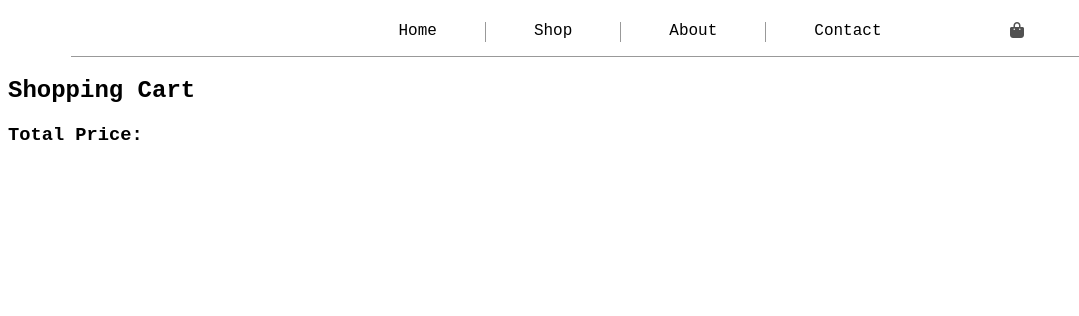
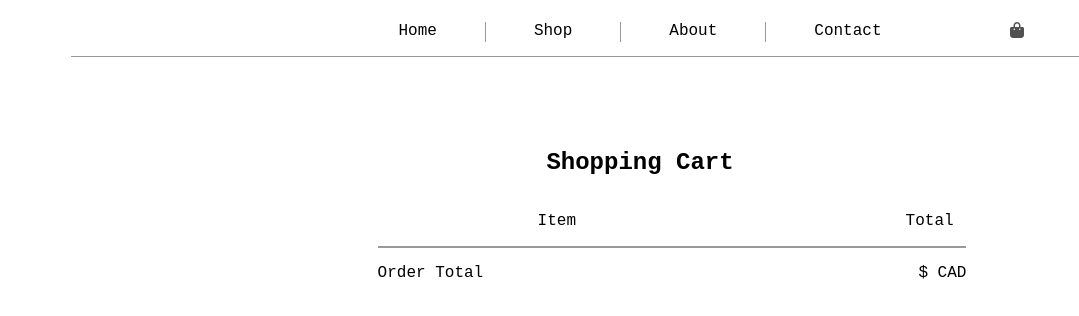
Before and after one commit to kitsaaa/jeans-shop, an Angular app: page /cart in a window 1280 px wide. Shown: the top 316 px of the page, without its empty margins (0-1079 px from the left). Built offline with nearby package versions, Linux system fonts and the light colour scheme.

Commit message:
Added ui for shopping cart

```diff
--- a/src/app/app.module.ts
+++ b/src/app/app.module.ts
@@ -13,6 +13,7 @@ import { AboutComponent } from './about/about.component';
 import { ContactComponent } from './contact/contact.component';
 import { ItemDetailesComponent } from './item-detailes/item-detailes.component';
 import { CartComponent } from './cart/cart.component';
+import { ItemInCartComponent } from './item-in-cart/item-in-cart.component';
 
 
 
@@ -27,7 +28,8 @@ import { CartComponent } from './cart/cart.component';
     AboutComponent,
     ContactComponent,
     ItemDetailesComponent,
-    CartComponent
+    CartComponent,
+    ItemInCartComponent
   ],
   imports: [
     BrowserModule,
--- a/src/app/cart/cart.component.css
+++ b/src/app/cart/cart.component.css
@@ -0,0 +1,35 @@
+.container {
+    display: flex;
+    flex-direction: column;
+    align-items: center;
+}
+
+.headline {
+    display: flex;
+    flex-direction: row;
+    justify-content: space-between;
+    width: 50vw;
+}
+
+#title {
+    padding-top: 3em;
+}
+
+#item {
+    margin-left: 14em;
+}
+
+.hl {
+    margin-left: 4em;
+    height: 1px;
+    width: 46vw;
+    background-color: rgb(153, 153, 153);
+}
+
+.total {
+    display: flex;
+    flex-direction: row;
+    justify-content: space-between;
+    width: 46vw;
+    margin-left: 4em;
+}
--- a/src/app/cart/cart.component.html
+++ b/src/app/cart/cart.component.html
@@ -1,7 +1,23 @@
 <div class="container">
-    <h2>Shopping Cart</h2>
-    <h3>Total Price: {{totalPrice}}</h3>
+    <h2 id="title">Shopping Cart</h2>
     <div class="cart">
-
+        <div class="headline">
+            <p id="item">Item</p>
+            <p>Total</p>
+        </div>
+        <div class="hl"></div>
+        <!-- <div class="item">
+            <div class="img">
+                <img src={{item.}} alt="">
+            </div>
+        </div> -->
+        <div class="items">
+            <app-item-in-cart *ngFor="let item of items" [item]="item"></app-item-in-cart>
+        </div>
+        <div class="hl"></div>
+        <div class="total">
+            <p>Order Total</p>
+            <p>${{totalPrice}} CAD</p>
+        </div>
     </div>
 </div>
--- a/src/app/item-detailes/item-detailes.component.css
+++ b/src/app/item-detailes/item-detailes.component.css
@@ -3,7 +3,8 @@
     justify-content: center;
     flex-direction: column;
     align-items: center;
-    padding: 5em;
+    /* padding: 5em; */
+    padding-top: 4em;
 }
 
 .img {
@@ -12,3 +13,16 @@
 .img img {
     max-height: 45vh;
 }
+
+.container button {
+    background: none;
+	color: inherit;
+	border: none;
+	padding: 0;
+	font: inherit;
+	cursor: pointer;
+	outline: inherit;
+}
+.container button:hover {
+    border-bottom: 1px solid black;
+}
--- a/src/app/item-detailes/item-detailes.component.html
+++ b/src/app/item-detailes/item-detailes.component.html
@@ -5,5 +5,5 @@
     <h1>{{item.title}}</h1>
     <h2>{{item.price}}$</h2>
     <p>{{item.about}}</p>
-    <button (click)="cartBtnClicked()">Add to cart</button>
+    <button (click)="cartBtnClicked()"><b>Add to cart</b> </button>
 </div>
--- /dev/null
+++ b/src/app/item-in-cart/item-in-cart.component.css
@@ -0,0 +1,48 @@
+.container {
+    height: 13vh;
+    width: 50vw;
+    display: flex;
+    flex-direction: row;
+    justify-content: flex-start;
+    align-items: center;
+    margin-right: 7em;
+}
+
+
+
+
+.description {
+    width: 70%;
+    display: flex;
+    flex-direction: row;
+    justify-content: space-between;
+    /* border: 1px solid red; */
+}
+
+.image img {
+    max-width: 100%;
+    max-height: clamp(2em, 1em + 10vw, 4em);
+}
+.image {
+    display: flex;
+    align-items: center;
+    justify-content: center;
+    max-height: 40%;
+    width: 30%;
+}
+
+.price {
+    display: flex;
+    flex-direction: column;
+    text-align: right;
+}
+
+#remove {
+    width: fit-content;
+    margin-left: 1.3em;
+}
+
+#remove:hover {
+    border-bottom: 1px solid black;
+    /* text-decoration: underline; */
+}
--- /dev/null
+++ b/src/app/item-in-cart/item-in-cart.component.html
@@ -0,0 +1,15 @@
+<div class="container">
+    <div class="image">
+        <img src={{item.images[0]}} alt="img">
+    </div>
+    <div class="description">
+        <div class="about">
+            <h4>{{item.title}}</h4>
+            <p>{{item.about}}</p>
+        </div>
+        <div class="price">
+            <p>${{item.price}} CAD</p>
+            <p id="remove" (click)="onRemove()">Remove</p>
+        </div>
+    </div>
+</div>
--- /dev/null
+++ b/src/app/item-in-cart/item-in-cart.component.ts
@@ -0,0 +1,22 @@
+import { Component, Input, OnInit } from '@angular/core';
+import { CartService } from '../cart.service';
+import { Item } from '../Item';
+
+@Component({
+  selector: 'app-item-in-cart',
+  templateUrl: './item-in-cart.component.html',
+  styleUrls: ['./item-in-cart.component.css']
+})
+export class ItemInCartComponent implements OnInit {
+  @Input() item: Item = new Item();
+
+  constructor(private _cartService: CartService) { }
+
+  ngOnInit(): void {
+  }
+
+  onRemove() {
+    this._cartService.removeItem(this.item);
+    this._cartService.save();
+  }
+}
--- a/src/app/item/item.component.css
+++ b/src/app/item/item.component.css
@@ -28,5 +28,5 @@
     flex-direction: column;
     justify-content: center;
     align-items: center;
-    font-size: clamp(1rem, 1rem + 10vw, 1.5rem);
+    font-size: clamp(0.5rem, 1rem + 0.2vw, 1.5rem);
 }
```
Also changed, not shown: 1 other file (tests, documents, lock files or other folders).
